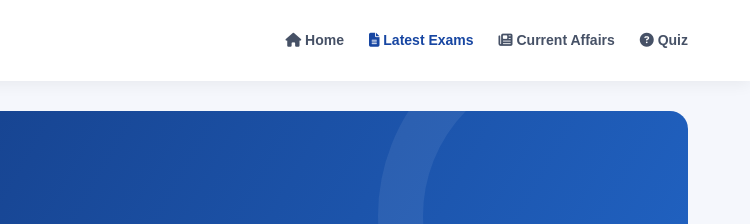
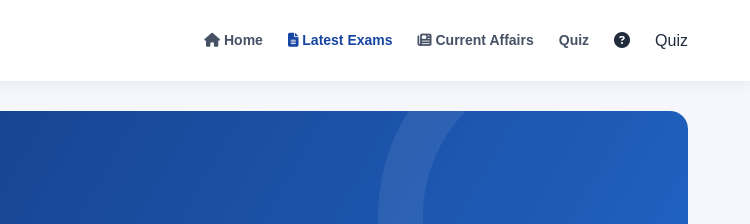
Before and after one commit to TurantAdsip/KrishnaComputerCyberCafe, a plain HTML site: page Lates_Exam_Database/exam.html in a window 1280 px wide. Shown: the top 224 px of the page, 530-1280 px from the left. Drawn offline with Linux system fonts and the light colour scheme; no server answers.

Commit message:
Update exam.html

```diff
--- a/Lates_Exam_Database/exam.html
+++ b/Lates_Exam_Database/exam.html
@@ -52,7 +52,7 @@
                     <i class="fa-solid fa-newspaper"></i> Current Affairs
                 </a>
 
-                <a href="../quiz/login.html">
+                <a href="../Lates_Exam_Database/index.html">Quiz</a>
                     <i class="fa-solid fa-circle-question"></i> Quiz
                 </a>
             </nav>
```
